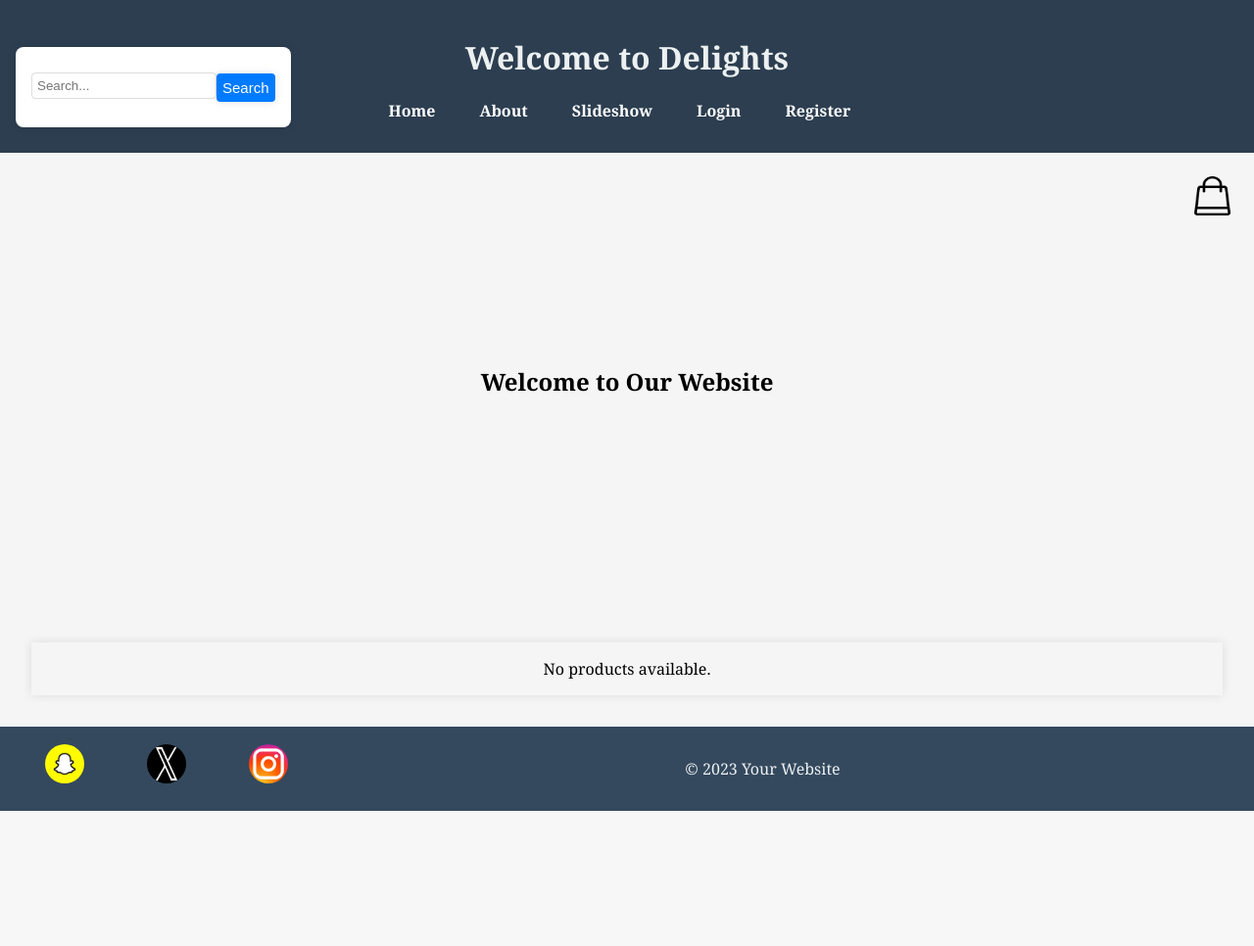
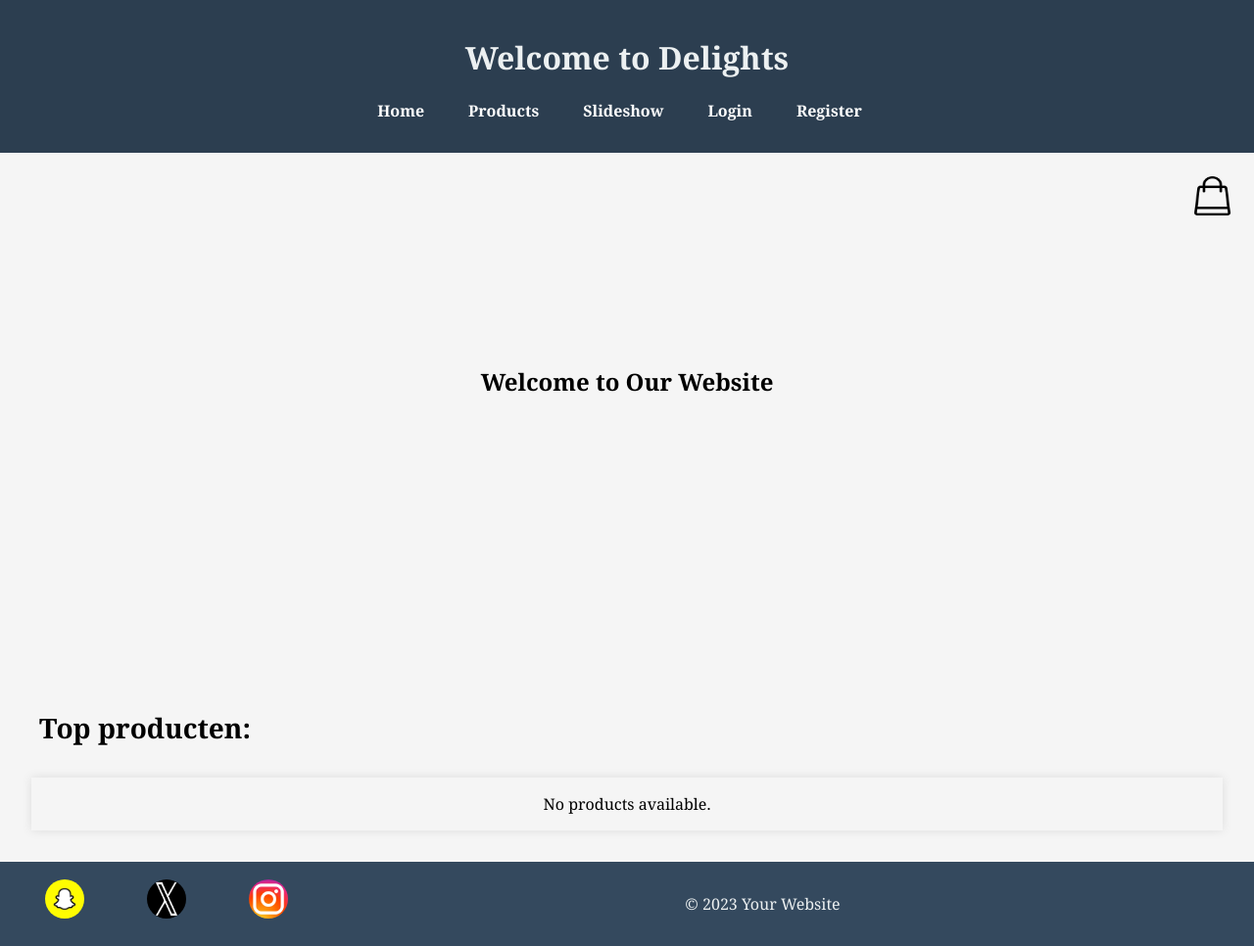
Before and after one commit to Bekoo023/footshop, a PHP site: page /test/home.php in a window 1280 px wide. Shown: the whole page at 98% size. Before the commit the page ends 828 px from the top, so only its background shows below. Run offline with PHP 8.4, Linux system fonts and the light colour scheme; data that the repository does not hold is empty.

Commit message:
betereeeee

```diff
--- a/dashboard.php
+++ b/dashboard.php
@@ -23,7 +23,6 @@ if (!isset($_SESSION['username'])) {
         <?php include 'header.php'; ?>
     </header>
 
-    <main>
 
     <div class="container_bag">
         <?php
@@ -50,8 +49,6 @@ if (!isset($_SESSION['username'])) {
         ?>
     </div>
 
-    </main>
-
     <?php include 'footer.php'; ?>
 
     <script src="script.js"></script>
--- a/employee_dashboard.php
+++ b/employee_dashboard.php
@@ -28,12 +28,6 @@ if ($_SESSION['role'] !== 'employee') {
 
     <main>
 
-        <div class="logout-container">
-            <form action="logout.php" method="post" class="logout-form">
-                <button type="submit" class="logout-button">Logout</button>
-            </form>
-        </div>
-
     </main>
     <?php include 'footer.php'; ?>
 
--- a/header.php
+++ b/header.php
@@ -6,6 +6,8 @@ if (isset($_SESSION['username'])) {
     echo '<nav>';
     echo '<ul>';
     echo '<li><a href="home.php">Home</a></li>';
+    echo '<li><a href="producten.php">Products</a></li>';
+    echo '<li><a href="slideshow.php">Slideshow</a></li>';
 
     if ($_SESSION['role'] === 'administrator') {
         echo '<li><a href="admin_dashboard.php">Dashboard</a></li>';
@@ -22,7 +24,7 @@ if (isset($_SESSION['username'])) {
     echo '<nav>';
     echo '<ul>';
     echo '<li><a href="home.php">Home</a></li>';
-    echo '<li><a href="about.php">About</a></li>';
+    echo '<li><a href="producten.php">Products</a></li>';
     echo '<li><a href="slideshow.php">Slideshow</a></li>';
     echo '<li><a href="login.php">Login</a></li>';
     echo '<li><a href="register.php">Register</a></li>';
--- a/home.php
+++ b/home.php
@@ -16,12 +16,6 @@ require 'database.php';
 </head>
 <body>
     <header>
-        <div class="headerlinks">
-            <form action="search.php" method="get" class="search-form">
-                <input type="text" name="query" placeholder="Search...">
-                <button type="submit">Search</button>
-            </form>
-        </div>
         <h1>Welcome to Delights</h1>
         <?php include 'header.php'?>
         <a href="shopping_bag.php" class="shopping_bag_button"><img src="fotos/bag.jpg" alt="Shopping Bag"></a>
@@ -30,6 +24,9 @@ require 'database.php';
     <main>
         <h2>Welcome to Our Website</h2>
     </main>
+    <div class="texttopproducten">
+        <p><strong>Top producten: </strong></p>
+    </div>
 
     <div class="product-list" id="productList">
         <?php
--- a/style.css
+++ b/style.css
@@ -483,3 +483,9 @@ main h2{
     float: left;
     position: absolute;
 }
+
+.texttopproducten p{
+    margin-top: 100px;
+    font-size: 28px;
+    margin-left: 40px;
+}
```
Also changed, not shown: about.php (deleted, +0 -47 lines), producten.php (added, +38 -0 lines).
